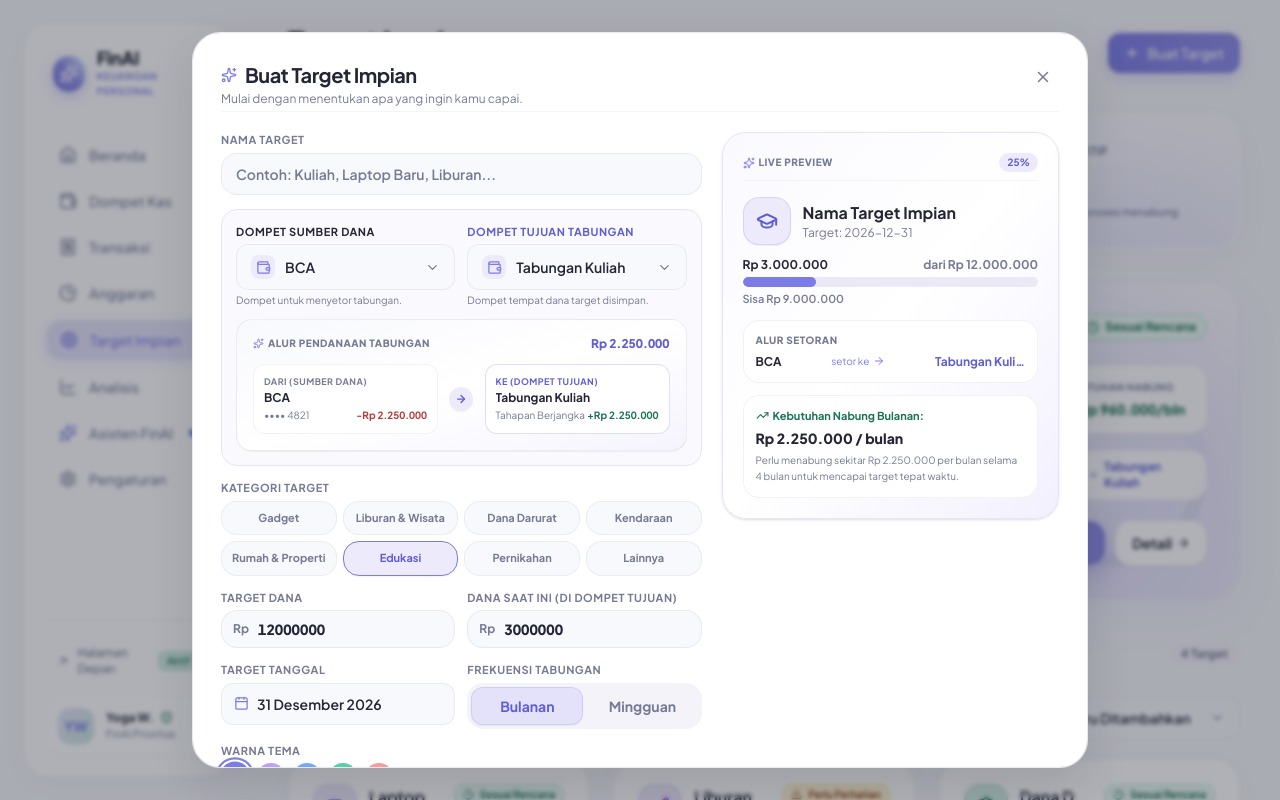
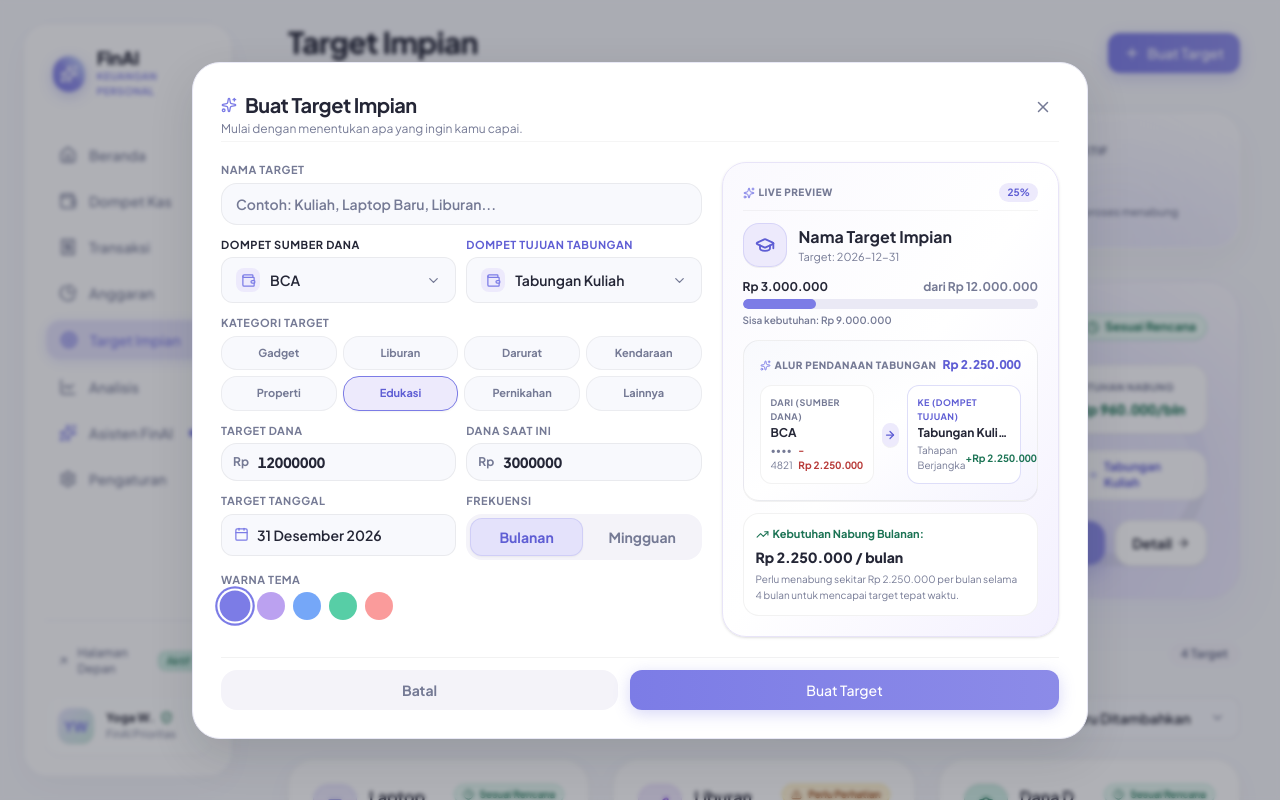
Before and after one commit to Yogawoy/FINAI, a Next.js app: page /app/goals in a window 1280 px wide. Both pictures are taken after a click on the button "Buat Target". Shown: the top 800 px of the page. Built offline with nearby package versions, Linux system fonts and the light colour scheme.

Commit message:
style: balance modal layout and eliminate empty space in CreateGoalModal

```diff
--- a/src/components/goals/CreateGoalModal.tsx
+++ b/src/components/goals/CreateGoalModal.tsx
@@ -1,7 +1,7 @@
 'use client';
 
 import React, { useState, useMemo } from 'react';
-import { Target, Sparkles, Calendar, TrendingUp, X, ArrowRight, AlertCircle } from 'lucide-react';
+import { Sparkles, TrendingUp, X, ArrowRight } from 'lucide-react';
 import Modal from '@/components/ui/Modal';
 import Button from '@/components/ui/Button';
 import DatePicker from '@/components/ui/DatePicker';
@@ -20,12 +20,12 @@ interface CreateGoalModalProps {
 }
 
 const CATEGORY_OPTIONS: { id: GoalCategoryType; label: string }[] = [
-  { id: 'laptop', label: 'Gadget / Laptop' },
-  { id: 'travel', label: 'Liburan & Wisata' },
-  { id: 'emergency', label: 'Dana Darurat' },
+  { id: 'laptop', label: 'Gadget' },
+  { id: 'travel', label: 'Liburan' },
+  { id: 'emergency', label: 'Darurat' },
   { id: 'vehicle', label: 'Kendaraan' },
-  { id: 'home', label: 'Rumah & Properti' },
-  { id: 'course', label: 'Edukasi / Kursus' },
+  { id: 'home', label: 'Properti' },
+  { id: 'course', label: 'Edukasi' },
   { id: 'wedding', label: 'Pernikahan' },
   { id: 'other', label: 'Lainnya' },
 ];
@@ -151,7 +151,7 @@ export default function CreateGoalModal({
       hideCloseButton={true}
       className="p-6 sm:p-7 overflow-hidden"
     >
-      <div className="space-y-5">
+      <form onSubmit={handleSubmit} className="space-y-5">
         {/* Header */}
         <div className="flex items-start justify-between pb-1 border-b border-black/[0.04]">
           <div className="space-y-0.5">
@@ -176,9 +176,9 @@ export default function CreateGoalModal({
         </div>
 
         {/* 2-Column Responsive Layout: Left Form (7 cols), Right Live Preview (5 cols) */}
-        <div className="grid grid-cols-1 md:grid-cols-12 gap-5 items-start">
-          {/* Left Form */}
-          <form onSubmit={handleSubmit} className="md:col-span-7 space-y-3.5">
+        <div className="grid grid-cols-1 md:grid-cols-12 gap-5 items-stretch">
+          {/* Left Form (7 cols) */}
+          <div className="md:col-span-7 space-y-3">
             {/* 1. Nama Target */}
             <div className="space-y-1">
               <label className="text-[11px] font-bold text-[#757A95] uppercase tracking-wider block">
@@ -194,12 +194,9 @@ export default function CreateGoalModal({
               />
             </div>
 
-            {/* =================================================================== */}
-            {/* 2. DUAL WALLETS SELECTION: SUMBER DANA & TUJUAN TABUNGAN            */}
-            {/* =================================================================== */}
-            <div className="p-3.5 rounded-2xl bg-[#FAF9FE] border border-[#E8E4F8] space-y-3">
-              <div className="grid grid-cols-1 sm:grid-cols-2 gap-3">
-                {/* 1. Sumber Dana */}
+            {/* 2. DUAL WALLETS SELECTION */}
+            <div className="grid grid-cols-1 sm:grid-cols-2 gap-2.5">
+              {/* Dompet Sumber */}
               <div className="space-y-1">
                 <label className="text-[11px] font-bold text-[#242636] uppercase tracking-wider block truncate">
                   Dompet Sumber Dana
@@ -209,12 +206,9 @@ export default function CreateGoalModal({
                   onChange={setSourceWalletId}
                   wallets={wallets}
                 />
-                  <p className="text-[10px] text-[#757A95] leading-tight">
-                    Dompet untuk menyetor tabungan.
-                  </p>
               </div>
 
-                {/* 2. Dompet Tujuan */}
+              {/* Dompet Tujuan */}
               <div className="space-y-1">
                 <label className="text-[11px] font-bold text-[#5F5ED4] uppercase tracking-wider block truncate">
                   Dompet Tujuan Tabungan
@@ -224,19 +218,7 @@ export default function CreateGoalModal({
                   onChange={setDestinationWalletId}
                   wallets={wallets}
                 />
-                  <p className="text-[10px] text-[#757A95] leading-tight">
-                    Dompet tempat dana target disimpan.
-                  </p>
               </div>
-              </div>
-
-              {/* Visual Transfer Flow Component */}
-              <GoalTransferFlow
-                sourceWallet={sourceWallet}
-                destinationWallet={destinationWallet}
-                amount={calculation.monthlyReq}
-                mode="create"
-              />
             </div>
 
             {/* 3. Kategori */}
@@ -258,7 +240,7 @@ export default function CreateGoalModal({
                           : 'bg-[#F8F9FD] border-black/[0.05] text-[#757A95] hover:text-[#242636]'
                       }`}
                     >
-                      {cat.label.split('/')[0].trim()}
+                      {cat.label}
                     </button>
                   );
                 })}
@@ -266,8 +248,7 @@ export default function CreateGoalModal({
             </div>
 
             {/* 4. Target Dana & Dana Awal */}
-            <div className="grid grid-cols-1 sm:grid-cols-2 gap-3">
-              {/* Target Dana */}
+            <div className="grid grid-cols-1 sm:grid-cols-2 gap-2.5">
               <div className="space-y-1">
                 <label className="text-[11px] font-bold text-[#757A95] uppercase tracking-wider block">
                   Target Dana
@@ -289,10 +270,9 @@ export default function CreateGoalModal({
                 </div>
               </div>
 
-              {/* Dana Saat Ini */}
               <div className="space-y-1">
-                <label className="text-[11px] font-bold text-[#757A95] uppercase tracking-wider block">
-                  Dana Saat Ini (di Dompet Tujuan)
+                <label className="text-[11px] font-bold text-[#757A95] uppercase tracking-wider block truncate">
+                  Dana Saat Ini
                 </label>
                 <div className="relative">
                   <span className="absolute left-3 top-1/2 -translate-y-1/2 text-xs font-bold text-[#757A95]">
@@ -312,7 +292,7 @@ export default function CreateGoalModal({
             </div>
 
             {/* 5. Target Tanggal & Frekuensi */}
-            <div className="grid grid-cols-1 sm:grid-cols-2 gap-3">
+            <div className="grid grid-cols-1 sm:grid-cols-2 gap-2.5">
               <div className="space-y-1">
                 <label className="text-[11px] font-bold text-[#757A95] uppercase tracking-wider block">
                   Target Tanggal
@@ -322,7 +302,7 @@ export default function CreateGoalModal({
 
               <div className="space-y-1">
                 <label className="text-[11px] font-bold text-[#757A95] uppercase tracking-wider block">
-                  Frekuensi Tabungan
+                  Frekuensi
                 </label>
                 <SegmentedControl
                   value={frequency}
@@ -359,30 +339,12 @@ export default function CreateGoalModal({
                 })}
               </div>
             </div>
+          </div>
 
-            {/* Action Buttons */}
-            <div className="flex items-center gap-2.5 pt-3 border-t border-black/[0.05]">
-              <button
-                type="button"
-                onClick={onClose}
-                className="flex-1 py-2.5 rounded-2xl bg-[#F4F3F9] hover:bg-[#EAE9F2] text-[#757A95] font-bold text-xs transition-colors cursor-pointer"
-              >
-                Batal
-              </button>
-              <Button
-                type="submit"
-                variant="primary"
-                size="md"
-                className="flex-1"
-                disabled={isSameWallet}
-              >
-                Buat Target
-              </Button>
-            </div>
-          </form>
-
-          {/* Right Live Goal Preview Card */}
-          <div className="md:col-span-5 p-5 rounded-[24px] bg-gradient-to-br from-[#FAF9FE] via-white to-[#F3F0FE] border border-[#E8E4F8] shadow-sm space-y-4">
+          {/* Right Live Goal Preview Card (5 cols - fills height completely) */}
+          <div className="md:col-span-5 p-4 sm:p-5 rounded-[24px] bg-gradient-to-br from-[#FAF9FE] via-white to-[#F3F0FE] border border-[#E8E4F8] shadow-sm flex flex-col justify-between space-y-3">
+            <div className="space-y-3">
+              {/* Header Preview */}
               <div className="flex items-center justify-between pb-2 border-b border-black/[0.04]">
                 <span className="text-[10px] font-extrabold uppercase tracking-wider text-[#757A95] flex items-center gap-1">
                   <Sparkles size={12} className="text-[#7C7CE6]" />
@@ -393,19 +355,19 @@ export default function CreateGoalModal({
                 </span>
               </div>
 
-            <div className="space-y-3">
+              {/* Goal Title & Target */}
               <div className="flex items-center gap-3">
                 <GoalVisualIcon
                   category={category}
                   colorTheme={colorTheme}
-                  size={22}
-                  className="w-12 h-12 shadow-2xs"
+                  size={20}
+                  className="w-11 h-11 shadow-2xs"
                 />
                 <div className="min-w-0">
-                  <h4 className="text-base font-bold text-[#242636] truncate">
+                  <h4 className="text-sm sm:text-base font-bold text-[#242636] truncate">
                     {title.trim() || 'Nama Target Impian'}
                   </h4>
-                  <span className="text-xs text-[#757A95] block">
+                  <span className="text-[11px] text-[#757A95] block">
                     Target: {targetDate || '31 Des 2026'}
                   </span>
                 </div>
@@ -423,26 +385,18 @@ export default function CreateGoalModal({
                     className={`h-full rounded-full ${themeConfig.bar} transition-all duration-300`}
                   />
                 </div>
-                <div className="text-[11px] text-[#757A95] font-semibold">
-                  Sisa {formatIDR(remaining)}
+                <div className="text-[10px] text-[#757A95] font-semibold">
+                  Sisa kebutuhan: {formatIDR(remaining)}
                 </div>
               </div>
 
-              {/* Funding Flow Summary in Preview */}
-              <div className="p-3 rounded-2xl bg-white border border-black/[0.05] space-y-1.5">
-                <span className="text-[10px] font-extrabold uppercase tracking-wider text-[#757A95] block">
-                  Alur Setoran
-                </span>
-                <div className="flex items-center justify-between text-xs font-bold text-[#242636]">
-                  <span className="truncate max-w-[90px]">{sourceWallet?.name || 'BCA'}</span>
-                  <div className="flex items-center gap-1 text-[#7C7CE6]">
-                    <span className="text-[10px] font-normal">setor ke</span>
-                    <ArrowRight size={12} />
-                  </div>
-                  <span className="truncate max-w-[90px] text-[#5F5ED4]">
-                    {destinationWallet?.name || 'Tabungan'}
-                  </span>
-                </div>
+              {/* Visual Transfer Flow Component */}
+              <GoalTransferFlow
+                sourceWallet={sourceWallet}
+                destinationWallet={destinationWallet}
+                amount={calculation.monthlyReq}
+                mode="create"
+              />
             </div>
 
             {/* Auto Calculation Recommendation Box */}
@@ -460,8 +414,27 @@ export default function CreateGoalModal({
             </div>
           </div>
         </div>
+
+        {/* Full-width Modal Action Buttons */}
+        <div className="flex items-center gap-3 pt-3 border-t border-black/[0.05]">
+          <button
+            type="button"
+            onClick={onClose}
+            className="flex-1 py-2.5 rounded-2xl bg-[#F4F3F9] hover:bg-[#EAE9F2] text-[#757A95] font-bold text-xs sm:text-sm transition-colors cursor-pointer"
+          >
+            Batal
+          </button>
+          <Button
+            type="submit"
+            variant="primary"
+            size="md"
+            className="flex-1"
+            disabled={isSameWallet || !title.trim() || targetAmount <= 0}
+          >
+            Buat Target
+          </Button>
         </div>
-      </div>
+      </form>
     </Modal>
   );
 }
```
Lines whose indentation alone changed are shown as unchanged.
